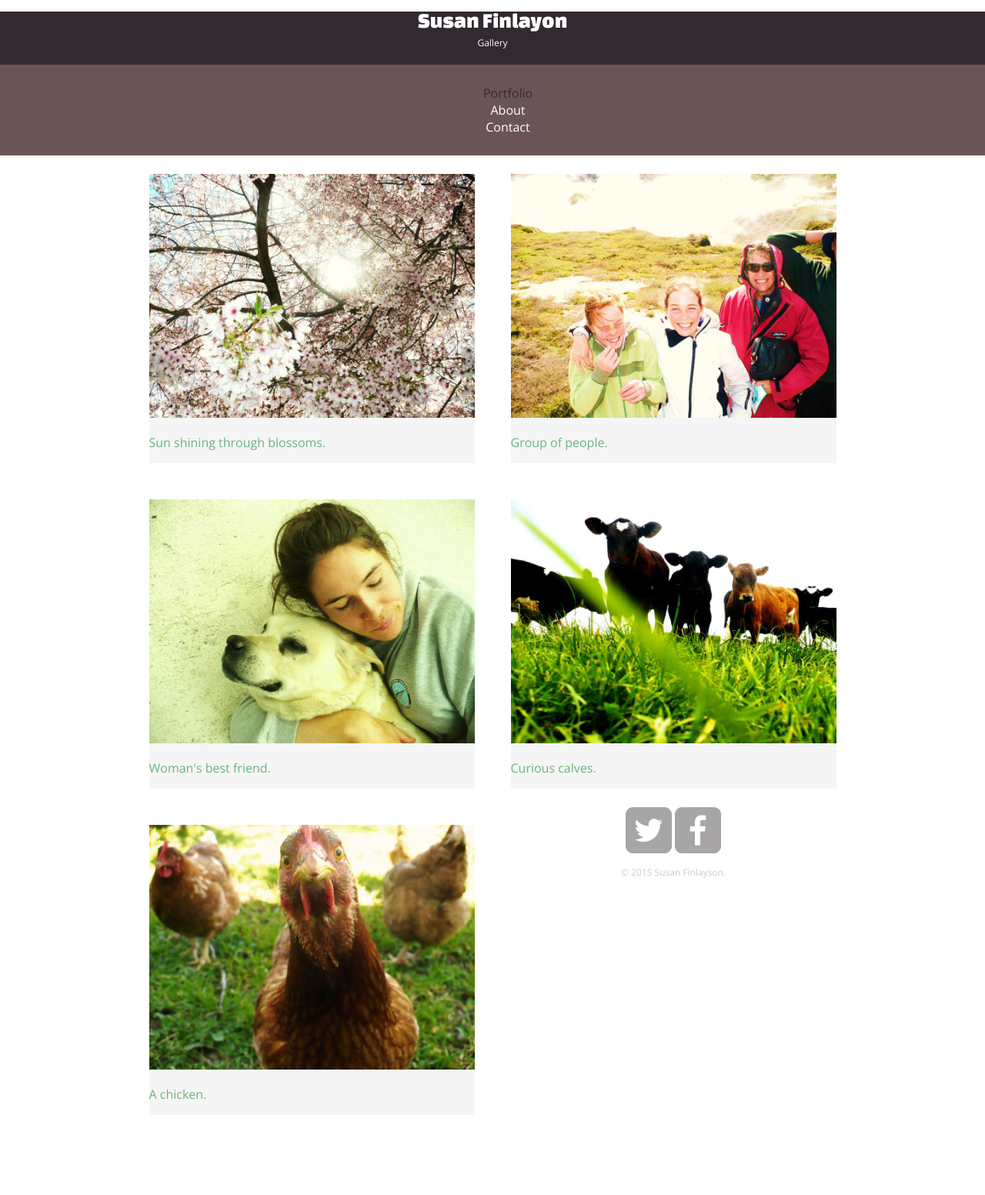
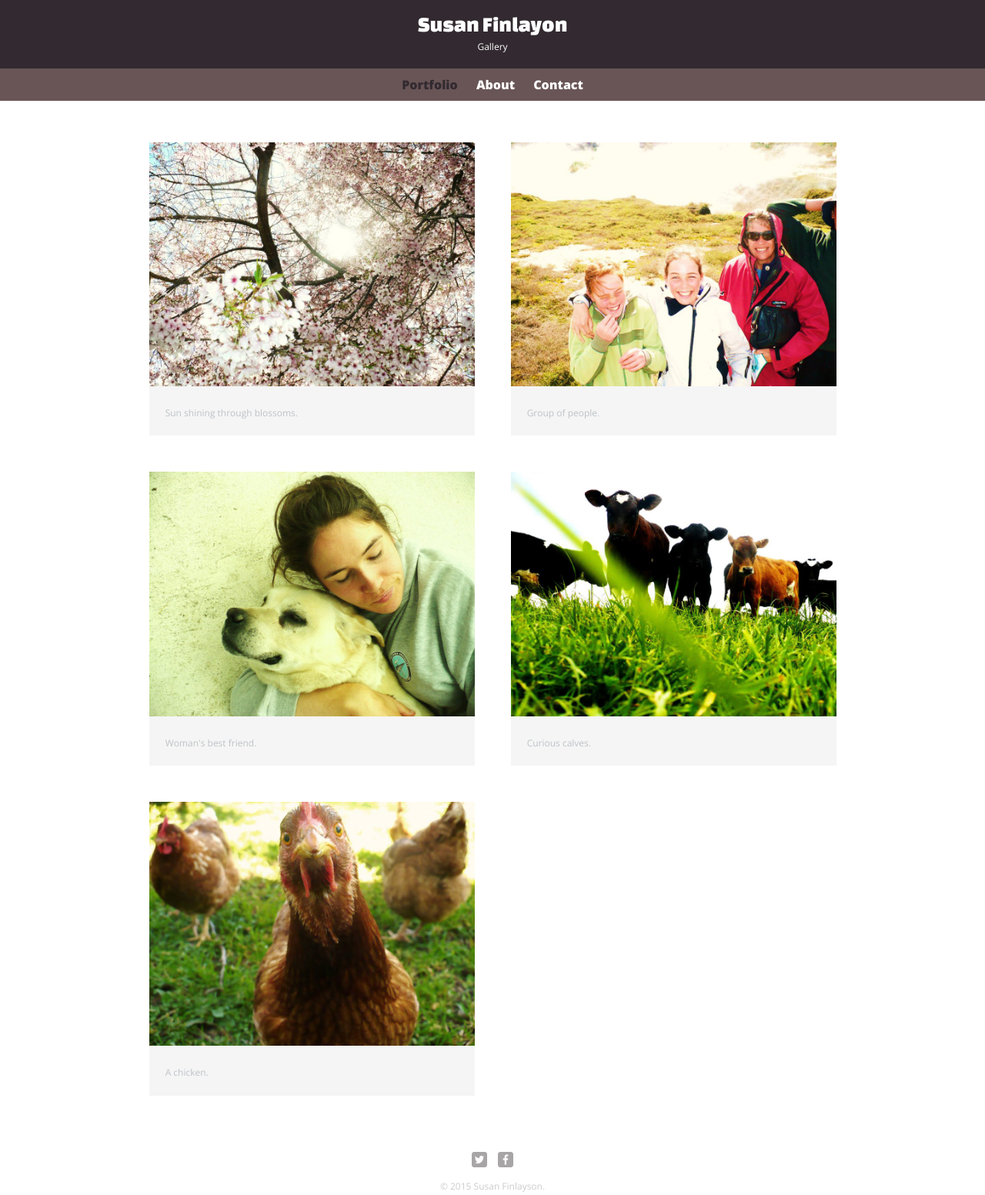
Before and after one commit to SusanJF/SusanJF.github.io, a plain HTML site: page index.html in a window 1280 px wide. Shown: the whole page at 77% size. Before the commit the page ends 1472 px from the top, so only its background shows below. Drawn offline with nearby package versions, Linux system fonts and the light colour scheme.

Commit message:
new css and new page

```diff
--- a/css/main.css
+++ b/css/main.css
@@ -23,6 +23,13 @@ img{
 /***************
 HEADING
 ***************/
+
+header {
+	float: left;
+	margin: 0 0 30px 0;
+	padding: 5px 0 0 0;
+	width: 100%;
+}
 
 #logo {
 		text-align: center;
@@ -53,6 +60,21 @@ nav {
 	margin: 20px 0 0;
 }
 
+nav ul {
+	list-style: none;
+	margin: 0 10px;
+	padding:0;
+}
+
+nav li {
+	display: inline-block;
+}
+
+nav a {
+	font-weight: 800;
+	padding: 15px 10px;
+}
+
 
 
 /***************
@@ -62,10 +84,16 @@ FOOTER
 footer {
 	font-size: 0.75em;
 	text-align: center;
+	clear: both;
 	padding-top: 50px;
 	color:#ccc;
 }
 
+.social-icon {
+	width: 20px;
+	height: 20px;
+	margin: 0 5px;
+}
 
 
 /***************
@@ -85,6 +113,14 @@ PAGE PORTFOLIO
 	background-color: #f5f5f5;
 	color: #bdc3c7;
 }
+
+#gallery li a p {
+	margin: 0;
+	padding: 5%;
+	font-size: 0.75em;
+	color: #bdc3c7;
+}
+
 
 
 /***************
@@ -115,7 +151,7 @@ h1, h2 {
 
 /* links*/
 a {
-	color: #6ab47b;
+	color: #bdc3c7;
 }
 
 /* nav link */
--- a/index.html
+++ b/index.html
@@ -57,8 +57,8 @@
 				</ul>
 			</section>
 			<footer>
-				<a href="http://twitter.com/SusanFinlayson4"><img src="img/twitter-wrap.png" alt="Twitter Logo"></a>
-				<a href="http://facebook.com/susie.jane.7?ref=tn_tnmn"><img src="img/facebook-wrap.png" alt="Facebook Logo"></a>
+				<a href="http://twitter.com/SusanFinlayson4"><img src="img/twitter-wrap.png" alt="Twitter Logo" class="social-icon"></a>
+				<a href="http://facebook.com/susie.jane.7?ref=tn_tnmn"><img src="img/facebook-wrap.png" alt="Facebook Logo" class="social-icon"></a>
 				<p>&copy; 2015 Susan Finlayson.</p>
 			</footer>
 		</div>
```
Also changed, not shown: about.html (added).
